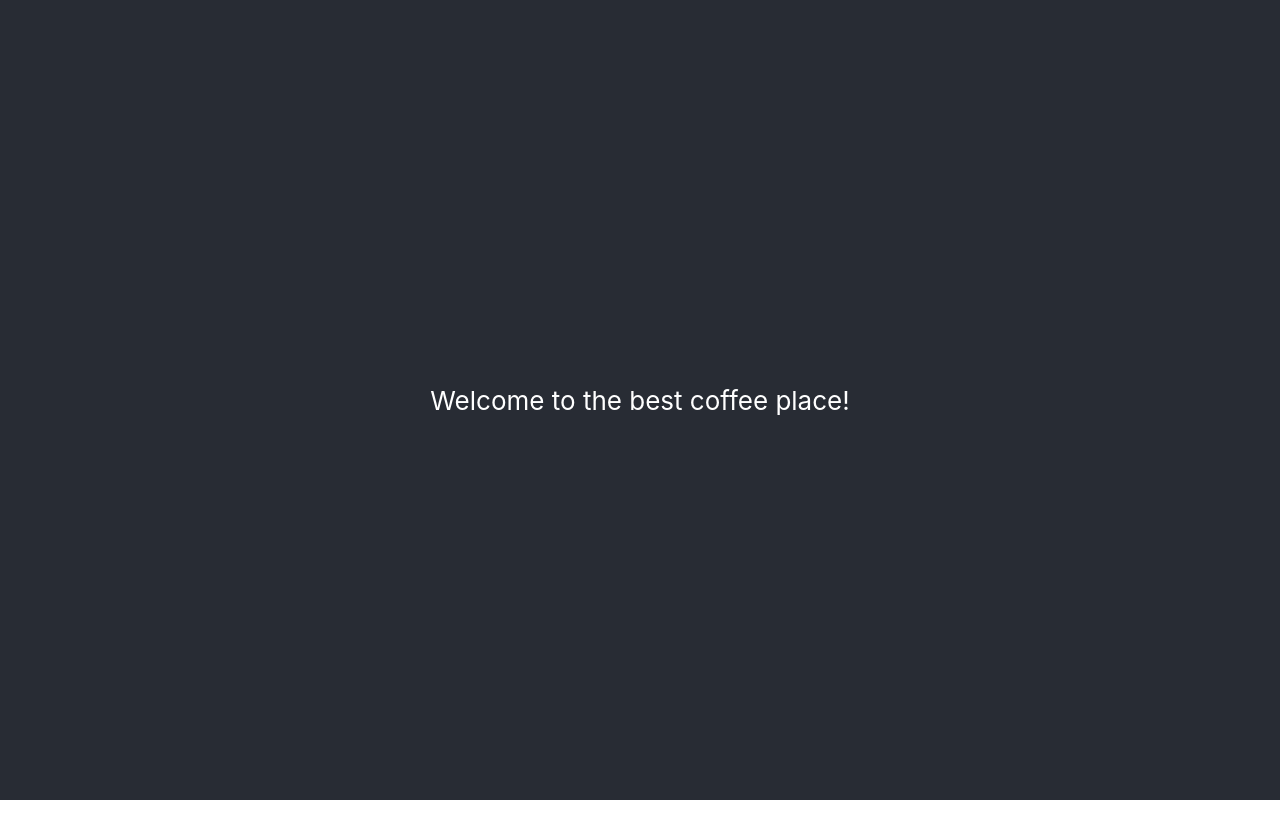
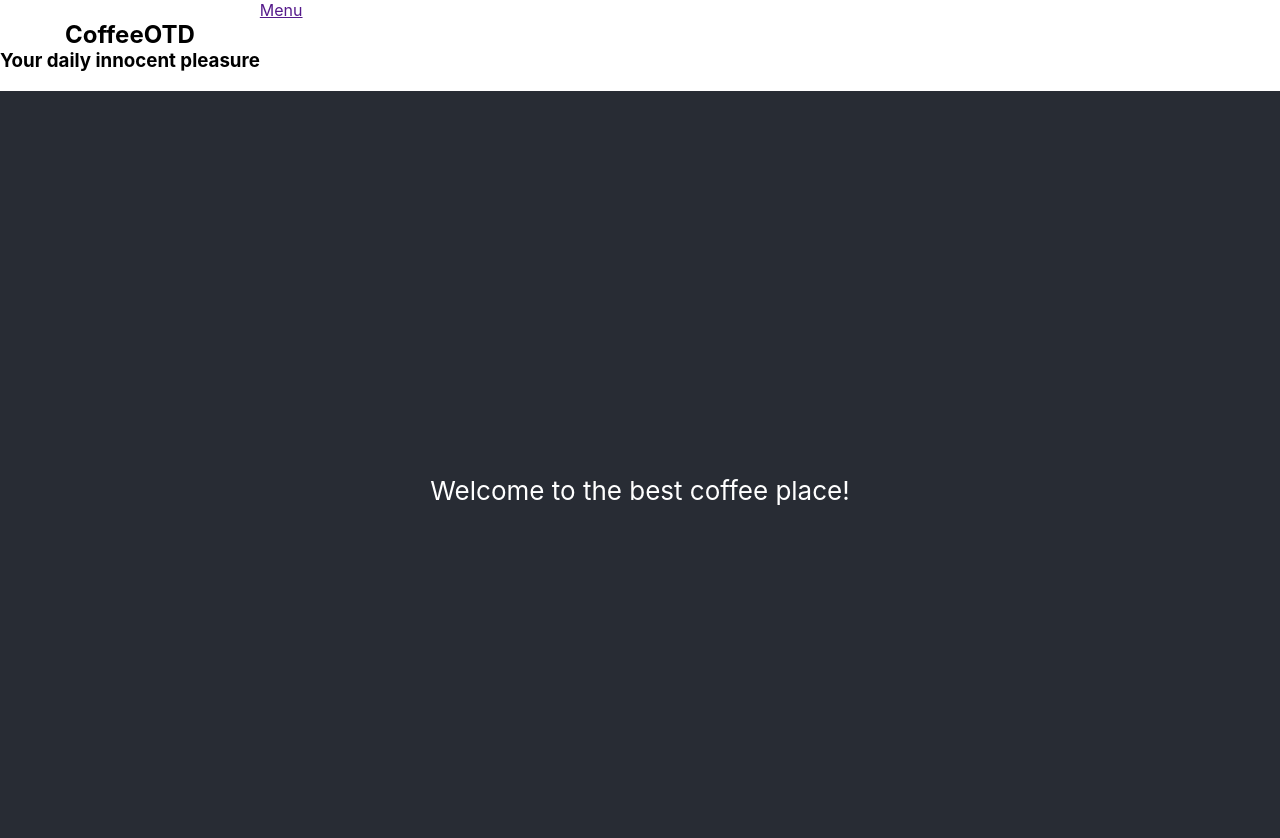
Before and after one commit to ElenaOikonomou/coffee_shop, a React (Create React App) app: page / in a window 1280 px wide. Shown: the top 838 px of the page. Before the commit the page ends 800 px from the top, so only its background shows below. Built offline with nearby package versions, Linux system fonts and the light colour scheme.

Commit message:
menu_ comp

```diff
--- a/src/App.js
+++ b/src/App.js
@@ -1,10 +1,12 @@
 
 import './App.css';
 import React from 'react';
+import Navbar from './Components/Navbar';
 
 export default function App() {
   return (
     <div className="App">
+    <Navbar/>
       <header className="App-header">
 
         <p>
```
Also changed, not shown: src/index.css (line endings or trailing spaces).
